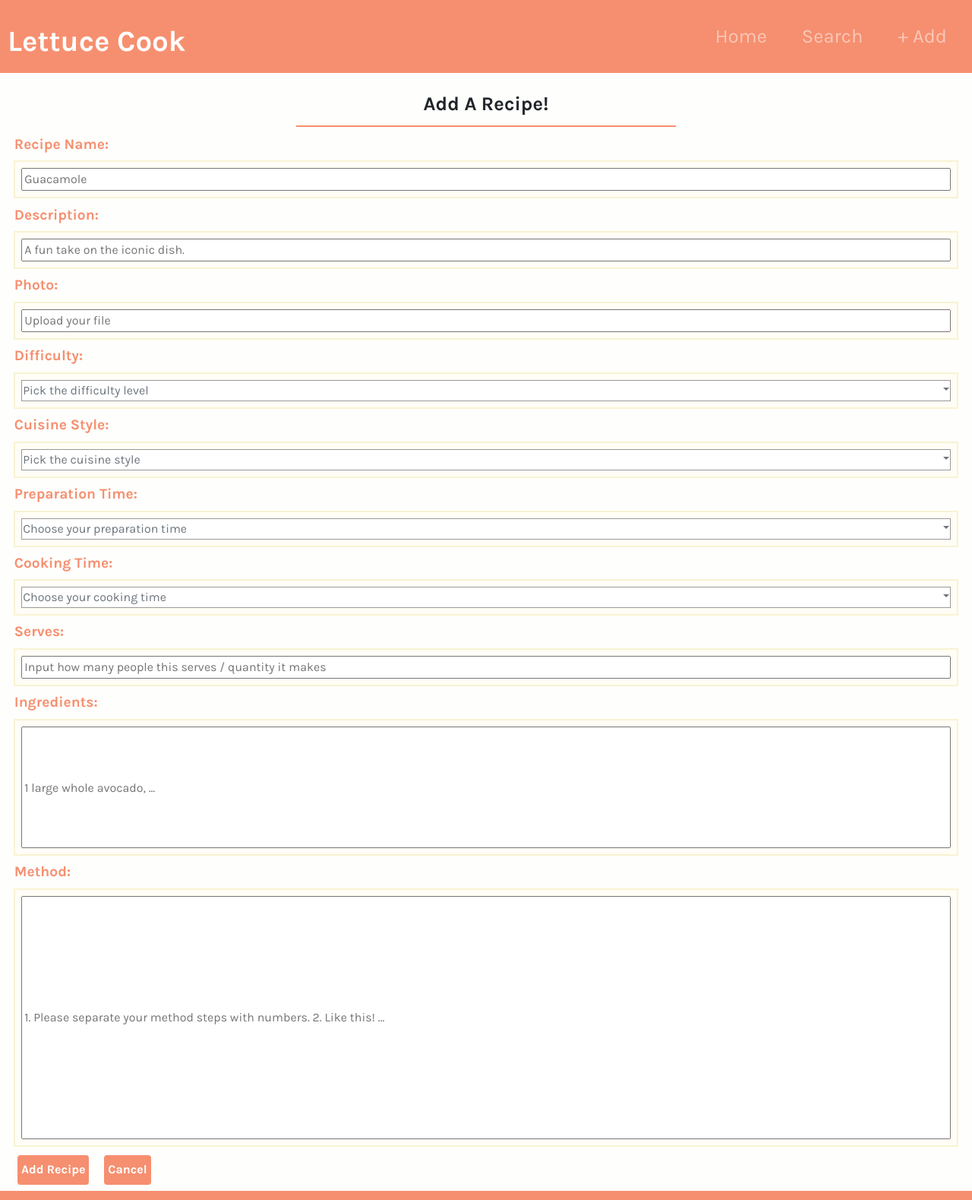
After one commit to CharOConnell/lettuce-cook, a Flask app: page /add_recipe in a window 1280 px wide. The commit adds this page. Shown: the whole page at 76% size. Run offline with Flask 2, Linux system fonts and the light colour scheme; data that the repository does not hold is empty; some libraries are stand-ins or nearby versions.

Commit message:
Added the Add Recipe page. Added the links to the mongoDB and the data was put into drop down boxes and styled accordingly

```diff
--- a/app.py
+++ b/app.py
@@ -1,8 +1,9 @@
 import os
-from flask import Flask, render_template
+from flask import Flask, render_template, url_for, redirect
 # redirect, url_for, request
 from flask_pymongo import PyMongo
 # from bson.objectid import ObjectId
+
 
 app = Flask(__name__)
 app.config["MONGO_DBNAME"] = 'lettuce-cook'
@@ -16,6 +17,25 @@ def home():
     return render_template('home.html', recipes=mongo.db.recipes.find())
 
 
+@app.route('/add_recipe')
+def add_task():
+    the_recipes = mongo.db.recipes.find()
+    the_difficulty = mongo.db.difficulty.find()
+    the_cuisine = mongo.db.cuisine_style.find()
+    preparation = mongo.db.preparation.find()
+    cooking = mongo.db.cooking.find()
+    return render_template('add.html', recipes=the_recipes, difficulty=the_difficulty, cuisine=the_cuisine, prep=preparation, cook=cooking)
+
+
+"""
+@app.route('/insert_recipe', methods=['POST'])
+def insert_task():
+    recipes = mongo.db.recipes
+    recipes.insert_one(request.form.to_dict())
+    return redirect(url_for('/'))
+"""
+
+
 if __name__ == '__main__':
     app.run(host=os.getenv('IP', "0.0.0.0"), port=int(
         os.getenv('PORT', "5000")), debug=True)
--- a/static/css/style.css
+++ b/static/css/style.css
@@ -10,11 +10,16 @@
 .horrule {
     border: 1px solid #F68F6F;
     padding: 0;
-    margin: 8px 35% 8px 35%;
+    margin: 1em 30% 0.5em 30%;
     font-size: 10px;
     background-color: #F68F6F;
 }
 
+.heading {
+    margin: 1em;
+    margin-bottom: 0.1em;
+    font-size: 1.6em;
+}
 
 /* COLOURS */
 body {
@@ -64,7 +69,7 @@ body {
 }
 
 #homepage {
-    min-height: 85vh;
+    min-height: 90vh;
 }
 
 /* NAV BAR */
@@ -143,16 +148,69 @@ button.navbar-toggler {
 }
 
 .btn {
-    max-height: 2.4em;
+    min-height: 2.4em;
+    min-width: 2em;
     background-color: #F68F6F;
     color: #fff;
     font-weight: bold;
-
+    margin: 0.5em;
+    padding: 4px;
 }
 
-.edit-btn {
-    margin-bottom: 1em;
+/* RECIPE FORM */
+.heading-form {
+    font-weight: bold;
+    font-size: 1.2em;
+    color: #F68F6F;
+    margin: 0.2em;
 }
+
+.entry-box {
+    background-color: #FFFDF5;
+    border: 2px solid #F8F3D2;
+    margin: 0.2em;
+    padding: 0.5em;
+}
+
+.entry-data {
+    width: 100%;
+}
+
+.input-field {
+    padding: 0;
+}
+
+.dropdown {
+    padding: 0;
+}
+
+.dropdown-toggle {
+    white-space: nowrap;
+    color: #6c757d;
+    background-color: #fff;
+    padding: 1px;
+    border: 1px solid #999999;
+}
+
+.dropdown-toggle::after {
+    float: right;
+    margin-top: 0.5em;
+}
+
+.dropdown-menu.show {
+    display: block;
+    width: 100%;
+    color: #6c757d;
+}
+
+#ingredients {
+    height: 10em;
+}
+
+#method {
+    height: 20em;
+}
+
 
 /* FOOTER */
 .footer {
--- /dev/null
+++ b/templates/add.html
@@ -0,0 +1,156 @@
+{% extends 'base.html' %} {% block content %}
+
+<div class="row">
+    <div class="col">
+        <h3 class="text-centre heading"><strong> Add A Recipe! </strong></h3>
+    </div>
+</div>
+<hr class="horrule">
+
+<div class="row">
+	<form action="{{ url_for('add_task') }}" method="POST" class="col s12">
+		<div class="row">
+            <div class="col heading-form">
+                Recipe Name:
+            </div>
+		</div>
+        <div class="row entry-box">
+            <div class="input-field col">
+                <input type="text" name="recipe_name" id="recipe_name" placeholder="Guacamole" required class="entry-data"/>
+            </div>
+        </div>
+
+        <div class="row">
+            <div class="col heading-form">
+                Description:
+            </div>
+		</div>
+        <div class="row entry-box">
+            <div class="input-field col">
+                <input type="text" name="description" id="description" placeholder="A fun take on the iconic dish." required class="entry-data"/>
+            </div>
+        </div>
+
+        <div class="row">
+            <div class="col heading-form">
+                Photo:
+            </div>
+		</div>
+        <div class="row entry-box">
+            <div class="input-field col">
+                <input type="text" name="photo" id="photo" placeholder="Upload your file" required class="entry-data"/>
+            </div>
+        </div>
+
+        <div class="row">
+            <div class="col heading-form">
+                Difficulty:
+            </div>
+		</div>
+        <div class="row entry-box">
+            <div class="col dropdown">
+                <div class="input-field-dropdown dropdown-toggle" role="button" id="dropdownMenuButtonDiff" data-toggle="dropdown" aria-haspopup="false" aria-expanded="false">
+                    Pick the difficulty level
+                </div>
+                <select id="difficulty" name="difficulty" class="dropdown-menu" aria-labelledby="dropdownMenuButtonDiff" multiple>
+                    {% for diffi in difficulty %}
+                    <option class="dropdown-item" value="{{diffi.difficulty_level}}">{{diffi.difficulty_level}}</option>
+                    {% endfor %}
+                </select>
+            </div>
+        </div>
+
+        <div class="row">
+            <div class="col heading-form">
+                Cuisine Style:
+            </div>
+		</div>
+        <div class="row entry-box">
+            <div class="col dropdown">
+                <div class="input-field-dropdown dropdown-toggle" role="button" id="dropdownMenuButtonCui" data-toggle="dropdown" aria-haspopup="false" aria-expanded="false">
+                    Pick the cuisine style
+                </div>
+                <select id="cuisine" name="cuisine" class="dropdown-menu" aria-labelledby="dropdownMenuButtonCui" multiple>
+                    {% for style in cuisine %}
+                    <option class="dropdown-item" value="{{style.cuisine_type}}">{{style.cuisine_type}}</option>
+                    {% endfor %}
+                </select>
+            </div>
+        </div>
+
+        <div class="row">
+            <div class="col heading-form">
+                Preparation Time:
+            </div>
+		</div>
+        <div class="row entry-box">
+            <div class="col dropdown">
+                <div class="input-field-dropdown dropdown-toggle" role="button" id="dropdownMenuButtonPrep" data-toggle="dropdown" aria-haspopup="false" aria-expanded="false">
+                    Choose your preparation time
+                </div>
+                <select id="preparation" name="preparation" class="dropdown-menu" aria-labelledby="dropdownMenuButtonPrep" multiple>
+                    {% for time_prep in prep %}
+                    <option class="dropdown-item" value="{{time_prep.prep_time}}">{{time_prep.prep_time}}</option>
+                    {% endfor %}
+                </select>
+            </div>
+        </div>
+
+        <div class="row">
+            <div class="col heading-form">
+                Cooking Time:
+            </div>
+		</div>
+        <div class="row entry-box">
+            <div class="col dropdown">
+                <div class="input-field-dropdown dropdown-toggle" role="button" id="dropdownMenuButtonCook" data-toggle="dropdown" aria-haspopup="false" aria-expanded="false">
+                    Choose your cooking time
+                </div>
+                <select id="cooking" name="cooking" class="dropdown-menu" aria-labelledby="dropdownMenuButtonCook" multiple>
+                    {% for cook_time in cook %}
+                    <option class="dropdown-item" value="{{cook_time.cooking_time}}">{{cook_time.cooking_time}}</option>
+                    {% endfor %}
+                </select>
+            </div>
+        </div>
+
+        <div class="row">
+            <div class="col heading-form">
+                Serves:
+            </div>
+		</div>
+        <div class="row entry-box">
+            <div class="input-field col">
+                <input type="text" name="serving" id="serving" placeholder="Input how many people this serves / quantity it makes" required class="entry-data" />
+            </div>
+        </div>
+
+        <div class="row">
+            <div class="col heading-form">
+                Ingredients:
+            </div>
+		</div>
+        <div class="row entry-box">
+            <div class="input-field col">
+                <input type="text" name="ingredients" id="ingredients" placeholder="1 large whole avocado, ..." required class="entry-data"/>
+            </div>
+        </div>
+
+        <div class="row">
+            <div class="col heading-form">
+                Method:
+            </div>
+		</div>
+        <div class="row entry-box">
+            <div class="input-field col">
+                <input type="text" name="method" id="method" placeholder="1. Please separate your method steps with numbers. 2. Like this! ..." required class="entry-data"/>
+            </div>
+        </div>
+
+		<button class="btn" type="submit" name="action"> Add Recipe </button>
+        <button class="btn"> Cancel </button>
+	</form>
+</div>
+
+
+{% endblock %}
--- a/templates/base.html
+++ b/templates/base.html
@@ -27,14 +27,14 @@
 				<ul class="navbar-nav">
 					<li class="nav-item"><a class="nav-link text-centre" href="index.html#home">Home</a></li>
 					<li class="nav-item"><a class="nav-link text-centre" href="index.html#search">Search</a></li>
-					<li class="nav-item"><a class="nav-link text-centre" href="index.html#contact">+ Add </a></li>
+					<li class="nav-item"><a class="nav-link text-centre" href="index.html#contact">+&nbsp;Add </a></li>
 				</ul>
 			</div>
 		</nav>
 		</div>
 	</header>
 
-    <div class="container-fluid" id="homepage">
+    <div class="container-fluid no-gutters" id="homepage">
       {% block content %} {% endblock %}
       <!-- sends redirect to the other content html files -->
     </div>
```
Also changed, not shown: templates/home.html (+4 -4 lines).
